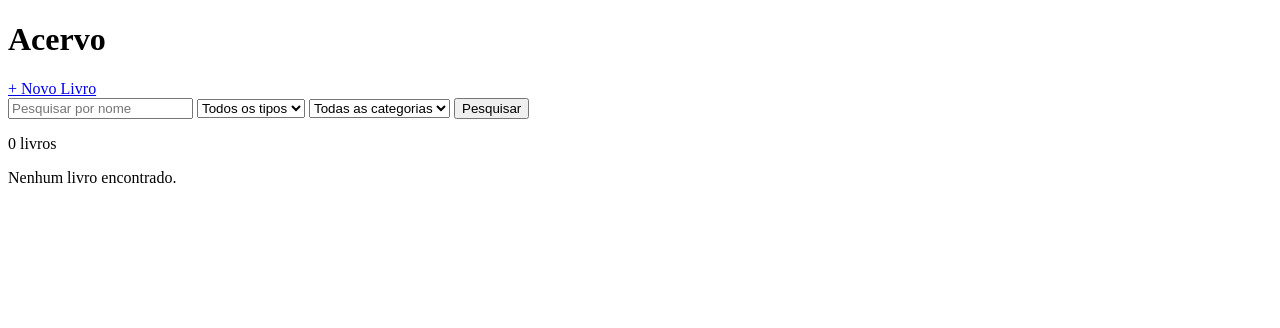
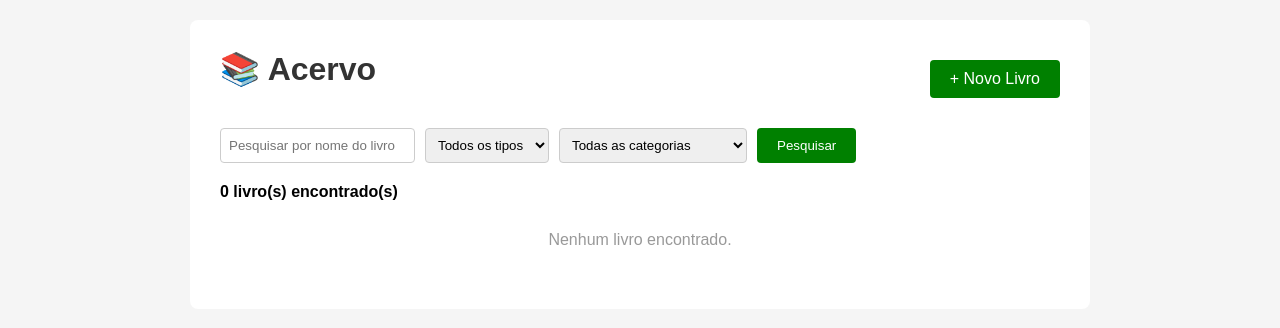
Before and after one commit to AndreyViolante/biblioteca, a Django app: page /livros/ in a window 1280 px wide. Shown: the top 328 px of the page. Run offline with Django 5.2, Linux system fonts and the light colour scheme; data that the repository does not hold is empty.

Commit message:
refactor: melhorar design e estilos do template lista

```diff
--- a/acervo/templates/acervo/lista.html
+++ b/acervo/templates/acervo/lista.html
@@ -2,13 +2,32 @@
 <html>
 <head>
     <title>Acervo</title>
+    <style>
+        * { margin: 0; padding: 0; box-sizing: border-box; }
+        body { font-family: Arial, sans-serif; background: #f5f5f5; padding: 20px; }
+        .container { max-width: 900px; margin: 0 auto; background: white; padding: 30px; border-radius: 8px; }
+        h1 { color: #333; margin-bottom: 20px; }
+        .header { display: flex; justify-content: space-between; align-items: center; margin-bottom: 20px; }
+        .btn { background: green; color: white; padding: 10px 20px; border: none; cursor: pointer; border-radius: 4px; text-decoration: none; }
+        .btn:hover { background: darkgreen; }
+        .search-form { display: flex; gap: 10px; margin-bottom: 20px; flex-wrap: wrap; }
+        .search-form input, .search-form select { padding: 8px; border: 1px solid #ccc; border-radius: 4px; }
+        .livro { border: 1px solid #ddd; padding: 15px; margin-bottom: 15px; border-radius: 4px; background: #fafafa; }
+        .livro h3 { color: #333; margin-bottom: 8px; }
+        .livro p { color: #666; margin: 5px 0; font-size: 14px; }
+        .badge { display: inline-block; background: #e3f2fd; color: #1976d2; padding: 4px 8px; border-radius: 3px; margin-right: 8px; font-size: 12px; }
+        .vazio { text-align: center; color: #999; padding: 30px; }
+    </style>
 </head>
 <body>
-    <h1>Acervo</h1>
-    <a href="{% url 'novo' %}">+ Novo Livro</a>
+    <div class="container">
+        <div class="header">
+            <h1>📚 Acervo</h1>
+            <a href="{% url 'novo' %}" class="btn">+ Novo Livro</a>
+        </div>
 
-    <form method="get">
-        <input type="text" name="nome" placeholder="Pesquisar por nome">
+        <form method="get" class="search-form">
+            <input type="text" name="nome" placeholder="Pesquisar por nome do livro">
             <select name="tipo">
                 <option value="">Todos os tipos</option>
                 <option value="digital">Digital</option>
@@ -16,30 +35,36 @@
             </select>
             <select name="categoria">
                 <option value="">Todas as categorias</option>
-            <option value="000">000</option>
-            <option value="100">100</option>
-            <option value="200">200</option>
-            <option value="300">300</option>
-            <option value="400">400</option>
-            <option value="500">500</option>
-            <option value="600">600</option>
-            <option value="700">700</option>
-            <option value="800">800</option>
-            <option value="900">900</option>
+                <option value="000">000 – Generalidades</option>
+                <option value="100">100 – Filosofia</option>
+                <option value="200">200 – Religião</option>
+                <option value="300">300 – Ciências Sociais</option>
+                <option value="400">400 – Linguística</option>
+                <option value="500">500 – Ciências Puras</option>
+                <option value="600">600 – Ciências Aplicadas</option>
+                <option value="700">700 – Artes</option>
+                <option value="800">800 – Literatura</option>
+                <option value="900">900 – História</option>
             </select>
-        <button>Pesquisar</button>
+            <button type="submit" class="btn">Pesquisar</button>
         </form>
 
-    <p>{{ livros.count }} livros</p>
+        <p><strong>{{ livros.count }} livro(s) encontrado(s)</strong></p>
 
         {% for livro in livros %}
-        <div>
+            <div class="livro">
                 <h3>{{ livro.titulo }}</h3>
-            <p>{{ livro.autor }} ({{ livro.ano }})</p>
-            <p>{{ livro.get_tipo_acervo_display }} - {{ livro.get_categoria_display }}</p>
+                <p><strong>Autor:</strong> {{ livro.autor }} ({{ livro.ano }})</p>
+                <p>
+                    <span class="badge">{{ livro.get_tipo_acervo_display }}</span>
+                    <span class="badge">{{ livro.get_categoria_display }}</span>
+                </p>
             </div>
         {% empty %}
+            <div class="vazio">
                 <p>Nenhum livro encontrado.</p>
+            </div>
         {% endfor %}
+    </div>
 </body>
 </html>
```
Lines whose indentation alone changed are shown as unchanged.
